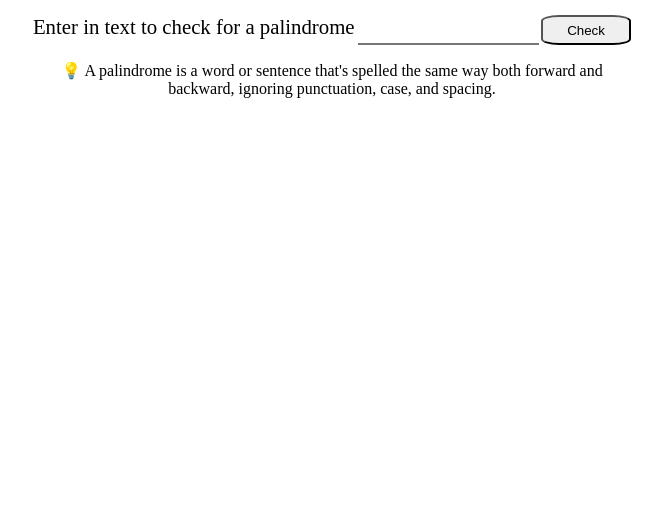
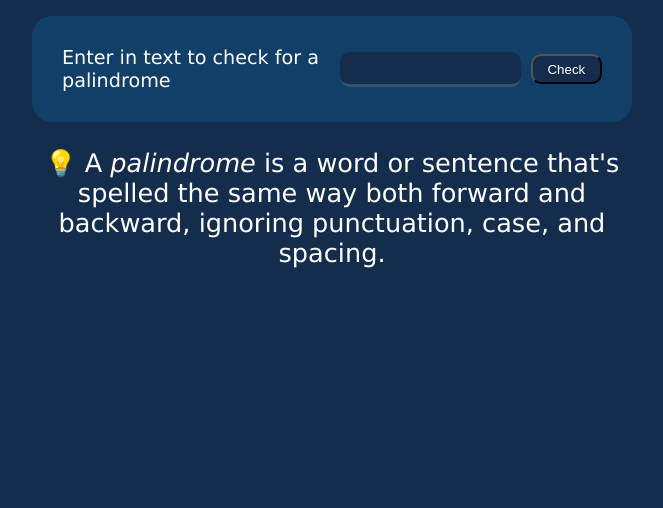
Before and after one commit to mozartdd/palindrome-checker, a plain HTML site: page index.html in a window 1280 px wide. Shown: the part 312-820 px from the top of the page, without its empty margins (308-971 px from the left). Drawn offline with Linux system fonts and the light colour scheme.

Commit message:
made visual adjustments

```diff
--- a/index.html
+++ b/index.html
@@ -14,7 +14,7 @@
         </div>
         <p id="result" style="text-align: center;"></p>
         <div class="info">
-            <p id="info-text">💡 A palindrome is a word or sentence that's spelled the
+            <p id="info-text">💡 A <em>palindrome</em> is a word or sentence that's spelled the
                 same way both forward and backward, ignoring punctuation, case, and spacing.</p>
         </div>
         <script src="script.js"></script>
--- a/script.js
+++ b/script.js
@@ -12,9 +12,13 @@ button.addEventListener("click", () => {
 
     if (cleanedInput === cleanedInput.split('').reverse().join('')) {
         p.textContent = `${input.value}: is a palindrome`;
+        p.style.color = "#9fffc7";
+
     } else {
         p.textContent = `${input.value}: is not a palindrome`;
+        p.style.color = "red";
     }
     input.value = ""
+    p.style.fontFamily = "Arial, sans-serif, serif";
     }
 });
--- a/style.css
+++ b/style.css
@@ -1,33 +1,50 @@
+html {
+    font-family: Verdana, Geneva, Tahoma, sans-serif;
+    color: white;
+}
+
 body {
     max-width: 600px;
     margin:  30vh auto;
+    background-color: #142d4c;
 }
 
 h1 {
     font-size: 3rem;
-    font-family: sans-serif, serif, arial;
     text-align: center;
 }
 
 .palindrome-div {
     display: flex;
     justify-content: space-around;
+    align-items: center;
+    background-color: #113f67;
+    padding: 30px;
+    border-radius: 20px;
 }
 
 label {
-    font-size: 1.3rem;
+    font-size: 1.2rem;
 }
 
 input {
+    border-bottom: solid 3px #385170;
     border-top: none;
     border-left: none;
     border-right: none;
+    background-color: #142d4c;
+    color: white;
+    height: 30px;
+    margin-right: 10px;
+    border-radius: 10px;
 }
 
 button {
-    border-radius: 20%;
+    border-radius: 10px;
     width: 90px;
     height: 30px;
+    background-color: #142d4c;
+    color: white;
 }
 
 body {
@@ -40,4 +57,11 @@ body {
 
 #info-text {
     text-align: center;
+    font-size: 1.6rem;
 }
+
+@media (max-width: 600px) {
+    body {
+        max-width: 400px;
+    }
+}
```
